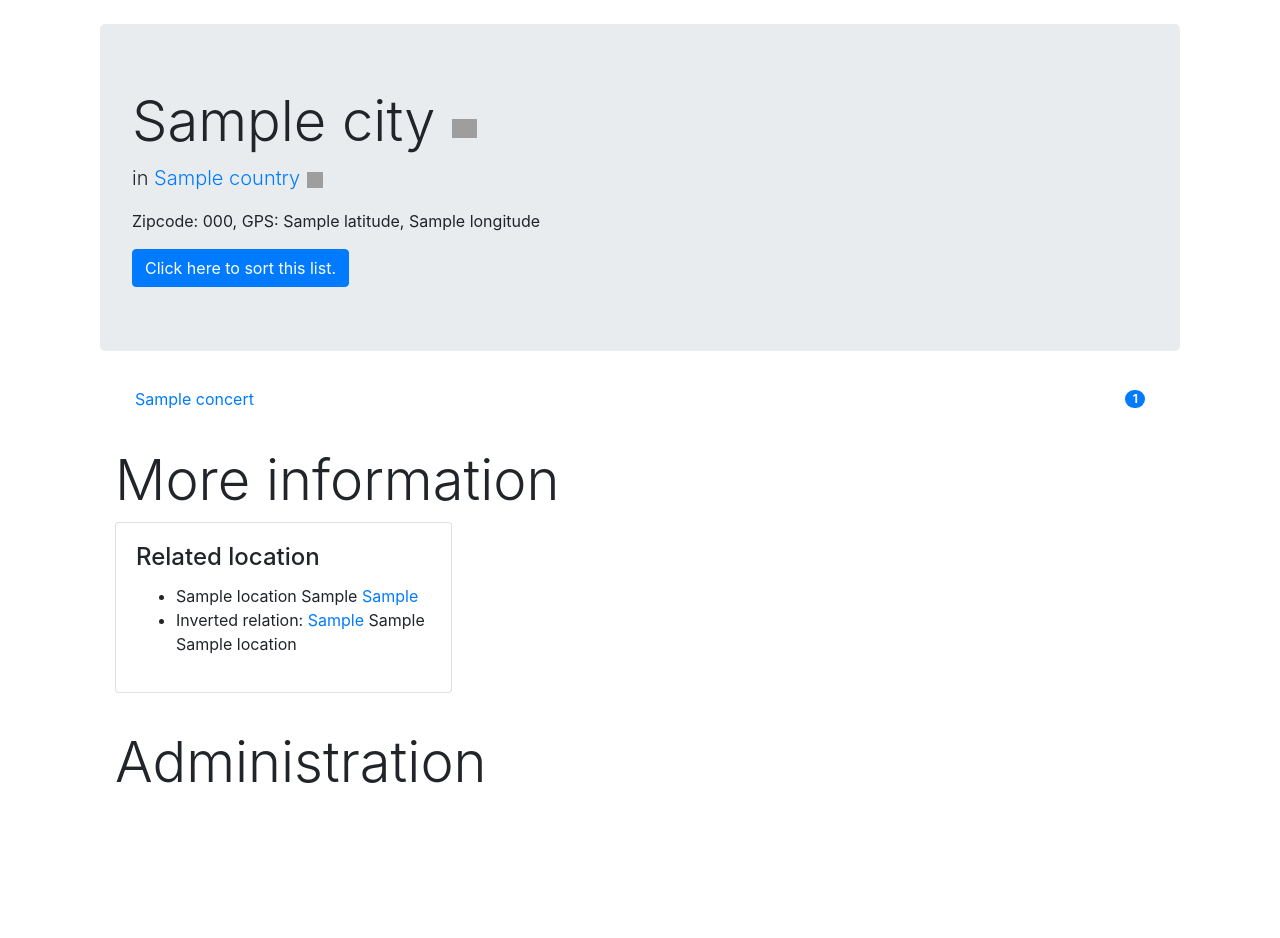
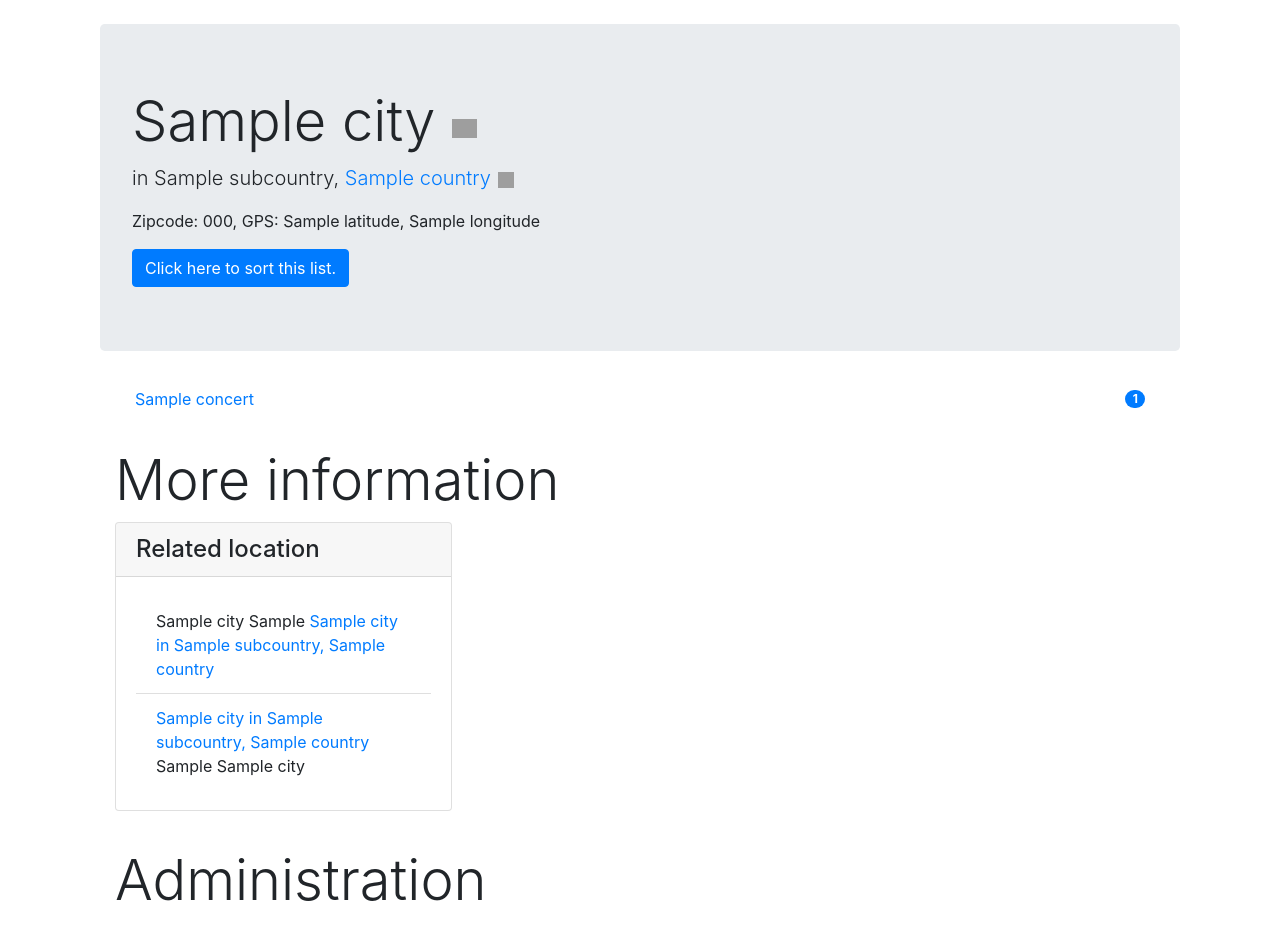
Before and after one commit to Kunstenpunt/havelovewilltravel, a Django app: template hlwtadmin/templates/hlwtadmin/location_detail.html in a window 1280 px wide. Shown: the part 56-994 px from the top of the page. Before the commit the page ends 839 px from the top, so only its background shows below. Run offline with Django 3.2, Linux system fonts and the light colour scheme; the template is opened without the code that fills it: most values are stand-ins (such as "Sample title", 1, 10 or a date in 2020); some libraries are stand-ins or nearby versions; grey boxes are pictures that could not be loaded.

Commit message:
fixes #277

```diff
--- a/hlwtadmin/templates/hlwtadmin/location_detail.html
+++ b/hlwtadmin/templates/hlwtadmin/location_detail.html
@@ -9,7 +9,7 @@
             {% endif %}
         </small>
     </h1>
-    <p class="lead">in <a href="{% url 'locations' %}?filter={{ location.country.name }}&orderby=city" >{{ location.country.name }} <img style="width: 16px; height: 16px; border: 0px; margin-left: 1px; margin-right: 1px;" src="{% static 'flags/' %}{{ location.country.iso_code }}.png" /></a></p>
+    <p class="lead">in {{ location.subcountry }}, <a href="{% url 'locations' %}?filter={{ location.country.name }}&orderby=city" >{{ location.country.name }} <img style="width: 16px; height: 16px; border: 0px; margin-left: 1px; margin-right: 1px;" src="{% static 'flags/' %}{{ location.country.iso_code }}.png" /></a></p>
     <p>Zipcode: {{ location.zipcode }}, GPS: {{ location.latitude }}, {{ location.longitude }}</p>
     <p></p>
 
@@ -70,19 +70,19 @@
     <div class="card-columns">
         {% if location.locationa.all or location.locationb.all %}
         <div class="card">
+            <h4 class="card-header">Related location</h4>
             <div class="card-body">
-            <h4 class="card-title">Related location</h4>
-                <ul>
+                <ul class="list-group list-group-flush">
                     {% for relation in location.locationa.all %}
-                      <li>
-                          {{ location }} {{ relation.relation_type.all|join:" and " }} <a href="{{ relation.location_b.id }}">{{ relation.location_b }}</a>
+                      <li class="list-group-item">
+                          {{ location.city }} {{ relation.relation_type.all|join:" and " }} <a href="{{ relation.location_b.id }}">{{ relation.location_b.city }} in {{ relation.location_b.subcountry }}, {{ relation.location_b.country.name }}</a>
                           {% if perms.hlwtadmin.can_update_relationlocationlocation %}<a href="{% url 'relationlocationlocation_update' relation.id %}">{% load static %}<img src="{% static 'icons/edit.png' %}" alt="edit" /></a>{% endif %}
                           {% if perms.hlwtadmin.can_delete_relationlocationlocation %}<a href="{% url 'relationlocationlocation_delete' relation.id location.id %}">{% load static %}<img src="{% static 'icons/erase.png' %}" alt="delete" /></a>{% endif %}
                       </li>
                     {% endfor %}
                     {% for relation in location.locationb.all %}
-                      <li>
-                          Inverted relation: <a href="{{ relation.location_a.id }}">{{ relation.location_a }}</a> {{ relation.relation_type.all|join:", " }} {{ location }}
+                      <li class="list-group-item">
+                          <a href="{{ relation.location_a.id }}">{{ relation.location_a.city }} in {{ relation.location_a.subcountry }}, {{ relation.location_a.country.name }}</a> {{ relation.relation_type.all|join:", " }} {{ location.city }}
                           {% if perms.hlwtadmin.can_update_relationlocationlocation %}<a href="{% url 'relationlocationlocation_update' relation.id %}">{% load static %}<img src="{% static 'icons/edit.png' %}" alt="edit" /></a>{% endif %}
                           {% if perms.hlwtadmin.can_delete_relationlocationlocation %}<a href="{% url 'relationlocationlocation_delete' relation.id location.id %}">{% load static %}<img src="{% static 'icons/erase.png' %}" alt="delete" /></a>{% endif %}
                       </li>
--- a/hlwtadmin/templates/hlwtadmin/location_list.html
+++ b/hlwtadmin/templates/hlwtadmin/location_list.html
@@ -46,6 +46,8 @@
                 {% if location.verified %}{% load static %}<img style="width: 20px; border: 0px; margin-left: 1px; margin-right: 1px;" src="{% static 'icons/verified.svg' %}" alt="verified" />{% endif %}
                 <span class="badge badge-primary badge-pill">{{ location.organisation_set.count }}</span>
                 <br/>
+                <span class="text-muted"><em>{{ location.subcountry }}</em></span>
+                <br/>
                 <span class="text-muted"><em>{{ location.country.name }}</em></span>
                 {% load static %}<img title="{{ location.country }}" style="width: 16px; height: 16px; border: 0px; margin-left: 1px; margin-right: 1px;" src="{% static 'flags/' %}{{ location.country.iso_code }}.png" />
               </span>
```
